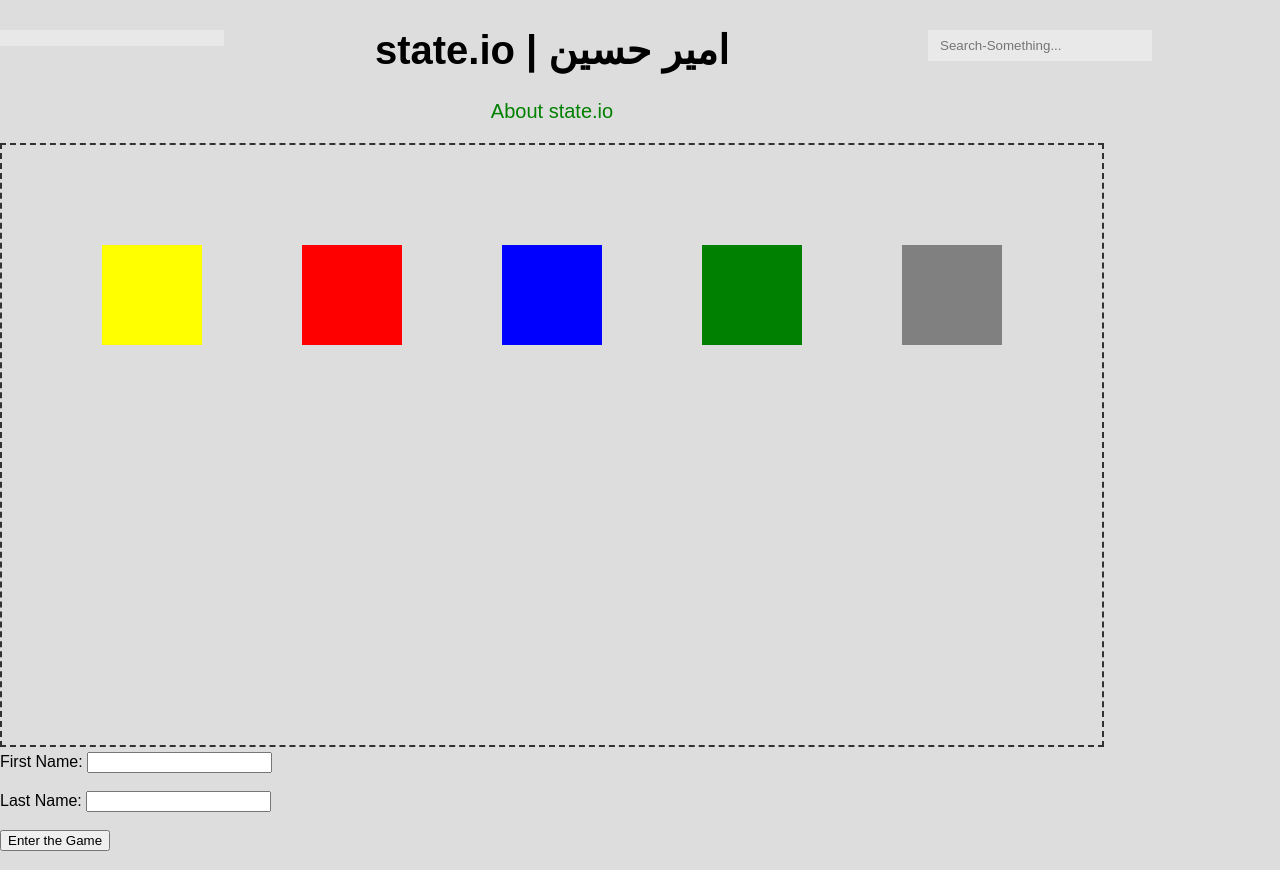
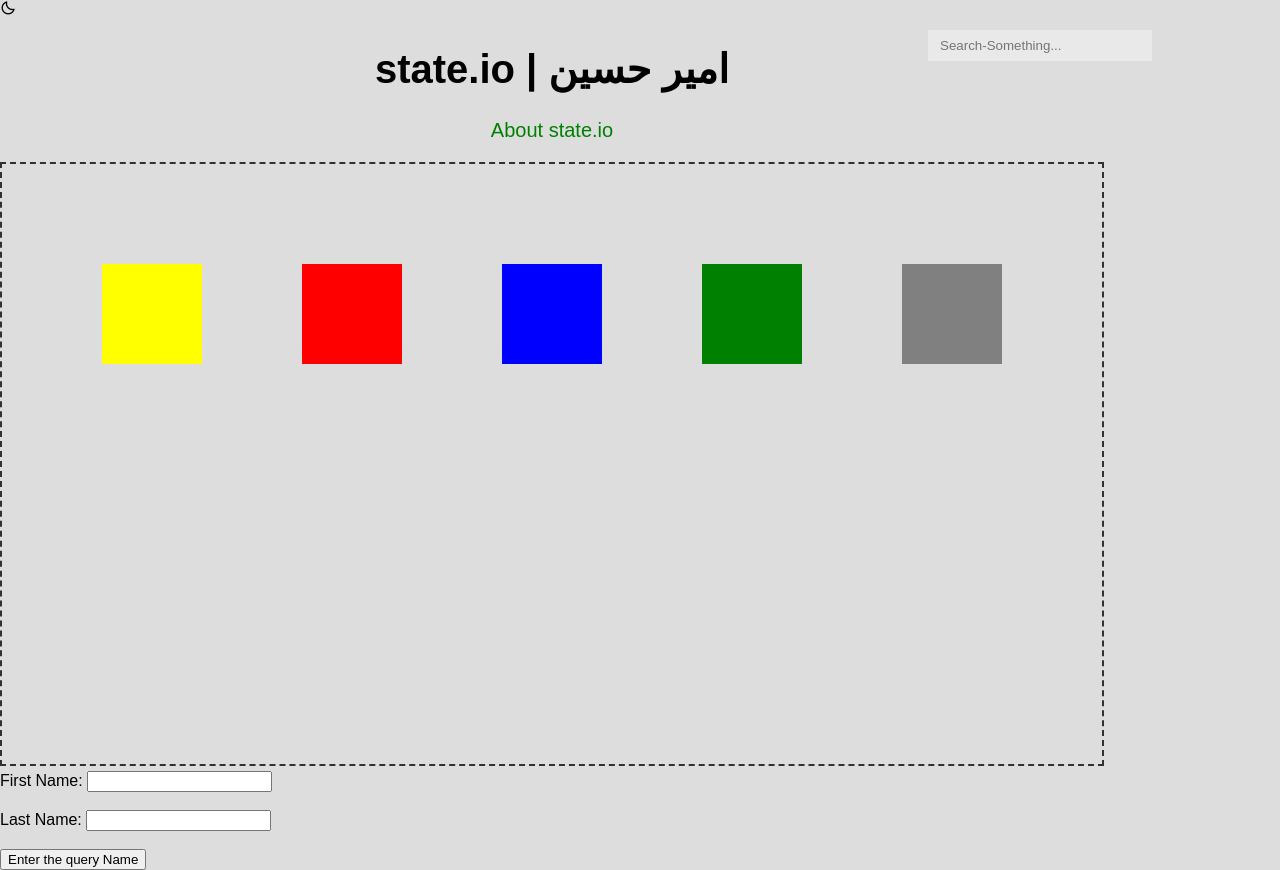
Before and after one commit to amirhoseinjafary1385/State.io, a Flask app: page / in a window 1280 px wide. Run offline with Flask 3, Linux system fonts and the light colour scheme; some libraries are stand-ins or nearby versions.

Commit message:
Update state.html

```diff
--- a/templates/state.html
+++ b/templates/state.html
@@ -6,13 +6,22 @@
     <title>*State.io*</title>
     <!--important link! | style.css-->
     <link rel="stylesheet" href="{{ url_for('static', filename='css/style.css') }}">
+    <!-- <link rel="icon" type="image/x-icon" href="Aipng.png"> -->
+    <link rel="icon" type="image/x-icon" href="{{ url_for('static', filename='Aipng.png') }}">
+    <!--BoxIcon-->
+    <link href="https://unpkg.com/boxicons/css/boxicons.min.css" rel="stylesheet">
 </head>
 <body>
-    <div id="search">
-        <input id="search" type="text" placeholder="Search-Something..." autocomplete="off">
+    <!-- BoxIcon -->
+    <div id="theme-toggle">
+        <i class="bx bx-moon" id="theme-icon"></i>
     </div>
+
+
+    <input id="search" type="text" placeholder="Search-Something..." autocomplete="off">
+
     <div class="game1">
-        <h1>state.io | امیر حسین </h1>
+        <h1 class="intro">state.io | امیر حسین </h1>
         <a class="graph" href="https://github.com/amirhoseinjafary1385/" target="_blank"><p>About state.io</p></a>
         <canvas id="gameCanvas"></canvas>
     </div>
@@ -22,7 +31,7 @@
         <input type="text" id="first_name" name="first_name" required><br><br>
         <label for="last_name">Last Name:</label>
         <input type="text" id="last_name" name="last_name" required><br><br>
-        <input type="submit" value="Enter the Game">
+        <input id ="button" type="submit" value="Enter the query Name">
     </form>
 
     <div class="game2">
@@ -31,5 +40,6 @@
 
     <!--لینک دادن به فایل بسیار مهم ! | script.js-->
     <script src="{{ url_for('static', filename='js/script.js') }}"></script>
+    <script src="{{ url_for('static', filename='js/theme.js') }}"></script>
 </body>
 </html>
```
